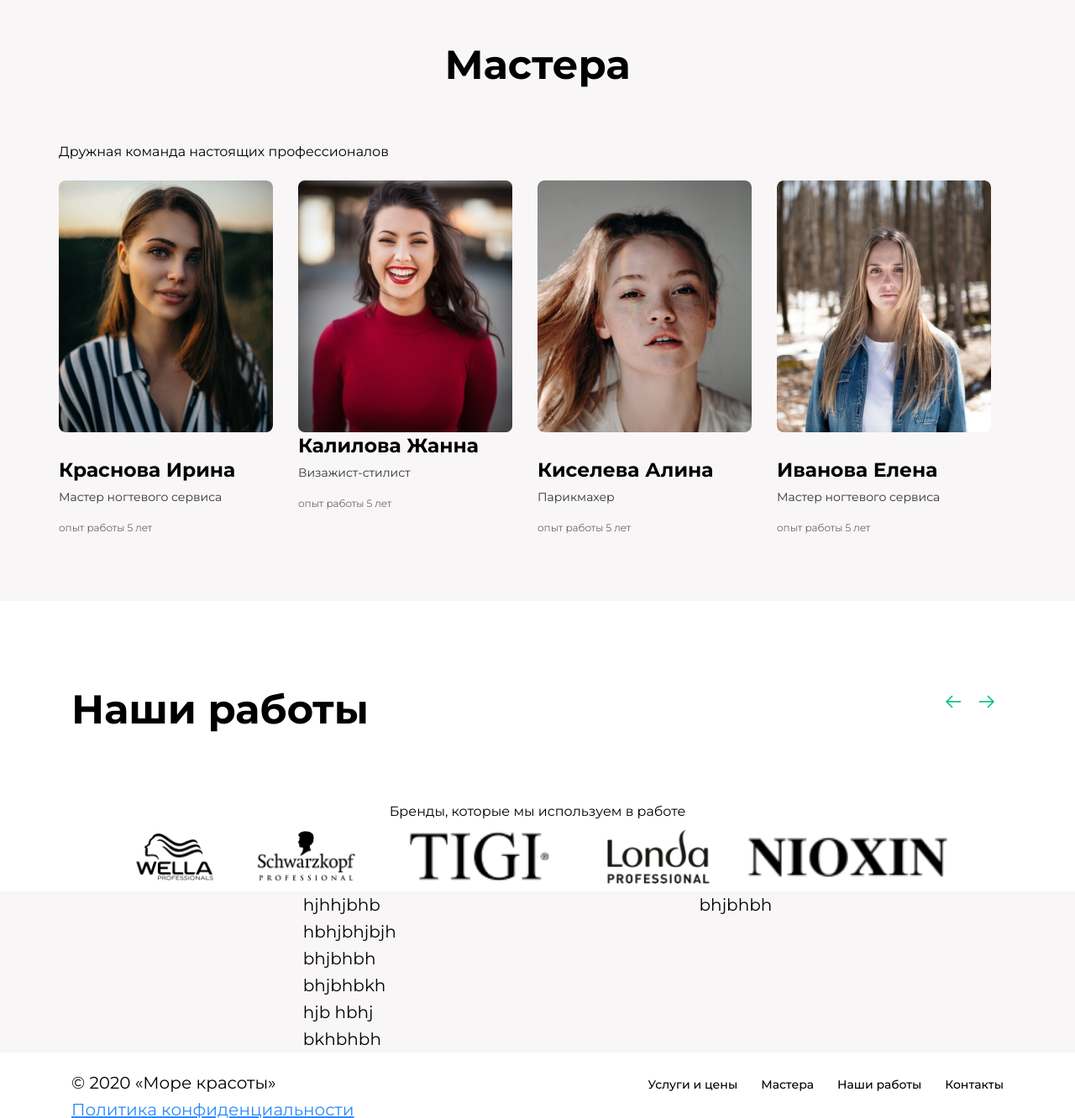
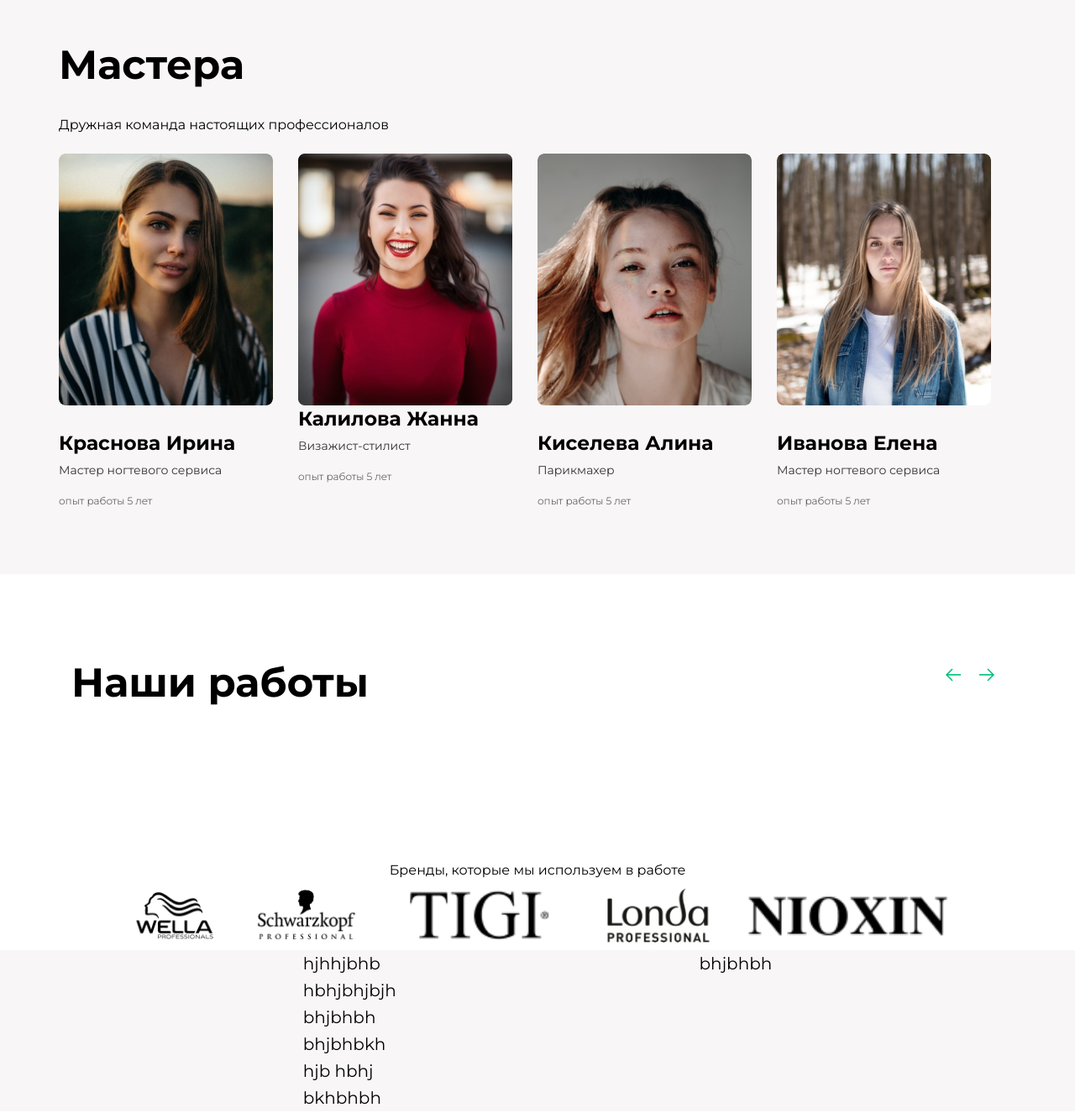
Before and after one commit to Evgenia-Mylnikova/Sprint1-2, a plain HTML site: page index.html in a window 1280 px wide. Shown: the part 2807-4139 px from the top of the page at 84% size. Drawn offline with Linux system fonts and the light colour scheme.

Commit message:
changed the module brands

```diff
--- a/css/style.css
+++ b/css/style.css
@@ -581,7 +581,9 @@ display: flex;
 	transition-delay: 0.1s;
 }
 /*brands*/
-
+.block__brands{
+	margin-top: 102px;
+}
 .brands{
 	display: flex;
 	justify-content: center;
@@ -593,7 +595,7 @@ display: flex;
 .container-brands{
 	justify-content: center;
 }
-.blocks__title{
+.blocks__titl{
 	display: flex;
 	justify-content: center;
 
--- a/index.html
+++ b/index.html
@@ -369,7 +369,7 @@
 
 		<div class="block__brands">
 			<div class="container-brands">
-				<div class="blocks__title">
+				<div class="blocks__titl">
 					<h1 class="container-brends__title">Бренды, которые мы используем в работе</h1>
 				</div>
 
```
